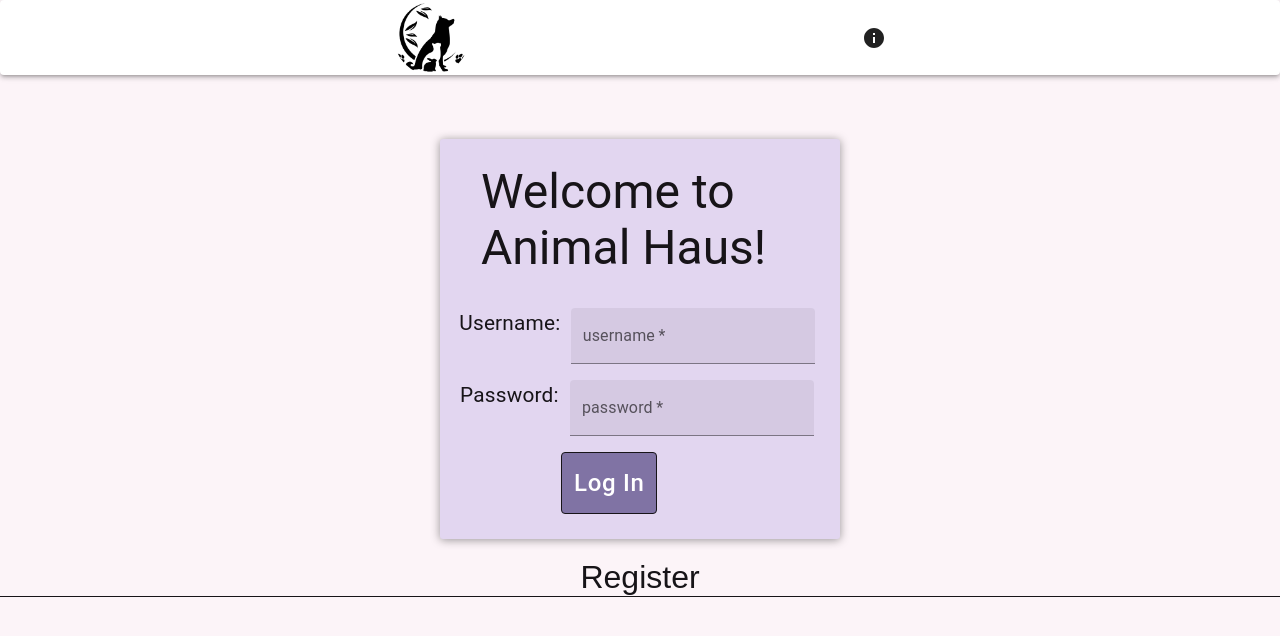
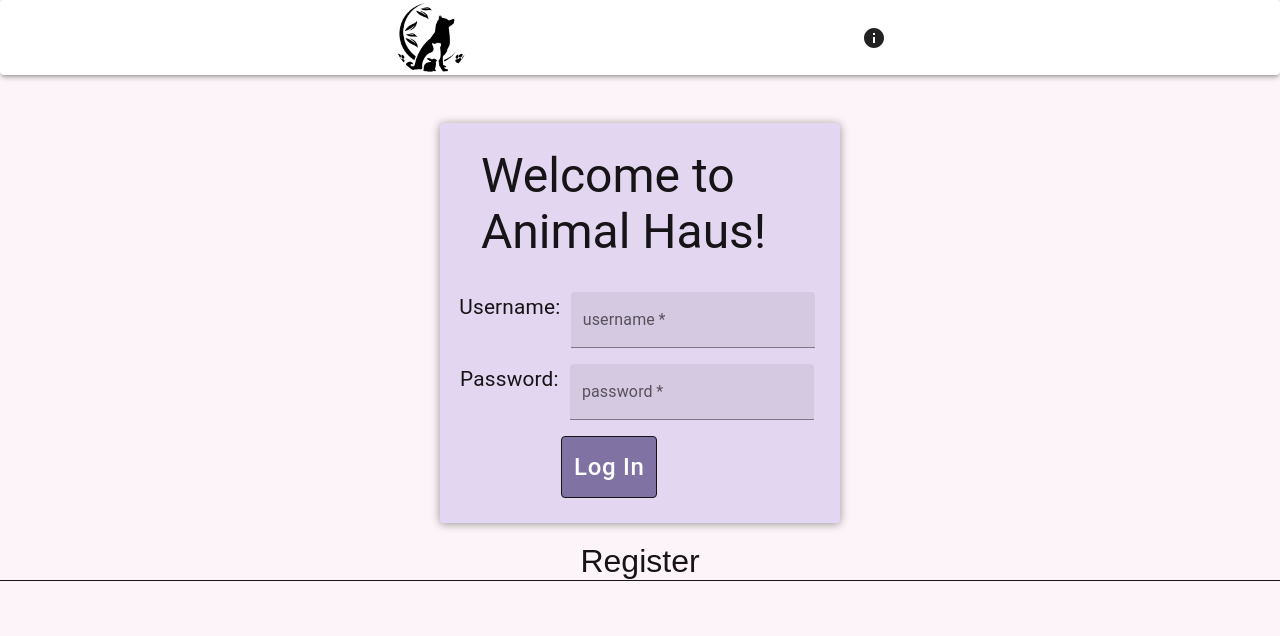
Before and after one commit to nataliemcmann/animal-haus, a React (Create React App) app: page /#/petSummary in a window 1280 px wide. Shown: the top 636 px of the page. Built offline with nearby package versions, Linux system fonts and the light colour scheme; no server answers.

Commit message:
updated padding between form component and top nav bar

```diff
--- a/src/components/App/App.css
+++ b/src/components/App/App.css
@@ -38,7 +38,7 @@ Button
   border-radius: 0;
   background: none;
   font: roboto;
-  font-size: 2em;
+  font-size: 2rem;
   color: #171418;
 }
 
@@ -58,7 +58,7 @@ Alert
   background-color: #efefef;
   border-radius: 3px;
   color: #e01616;
-  font-size: 0.8rem;
+  font-size: 1rem;
 }
 
 /* --------------------------------------------------------------------------------
--- a/src/components/LoginPage/LoginPage.jsx
+++ b/src/components/LoginPage/LoginPage.jsx
@@ -8,7 +8,7 @@ function LoginPage() {
   const history = useHistory();
 
   return (
-      <Stack paddingTop={8}>
+      <Stack paddingTop={6}>
         <LoginForm />
 
           <button
--- a/src/components/RegisterPage/RegisterPage.jsx
+++ b/src/components/RegisterPage/RegisterPage.jsx
@@ -8,7 +8,7 @@ function RegisterPage() {
   const history = useHistory();
 
   return (
-    <Stack paddingTop={8}>
+    <Stack paddingTop={6}>
       <RegisterForm />
 
           <button
```
